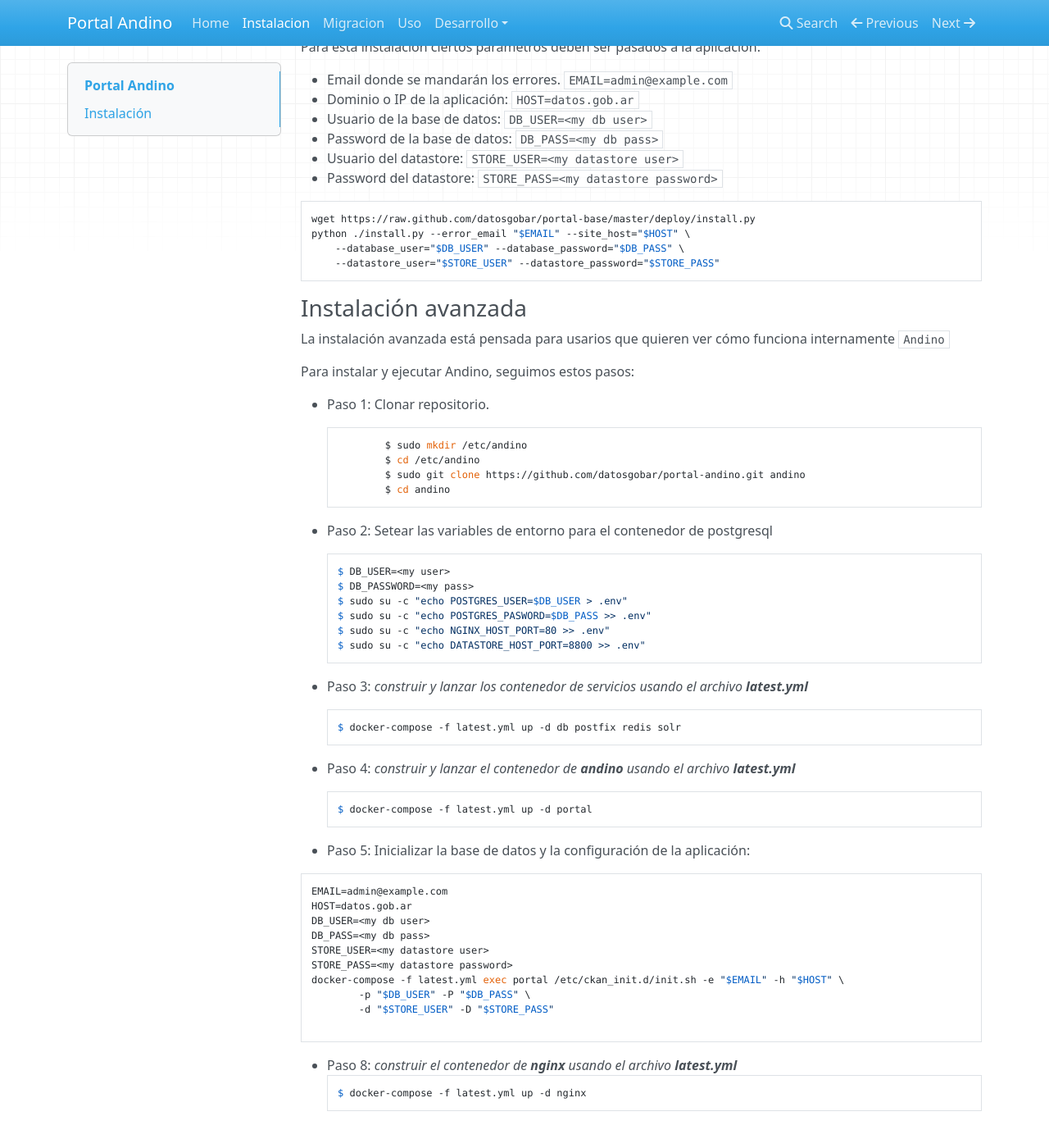
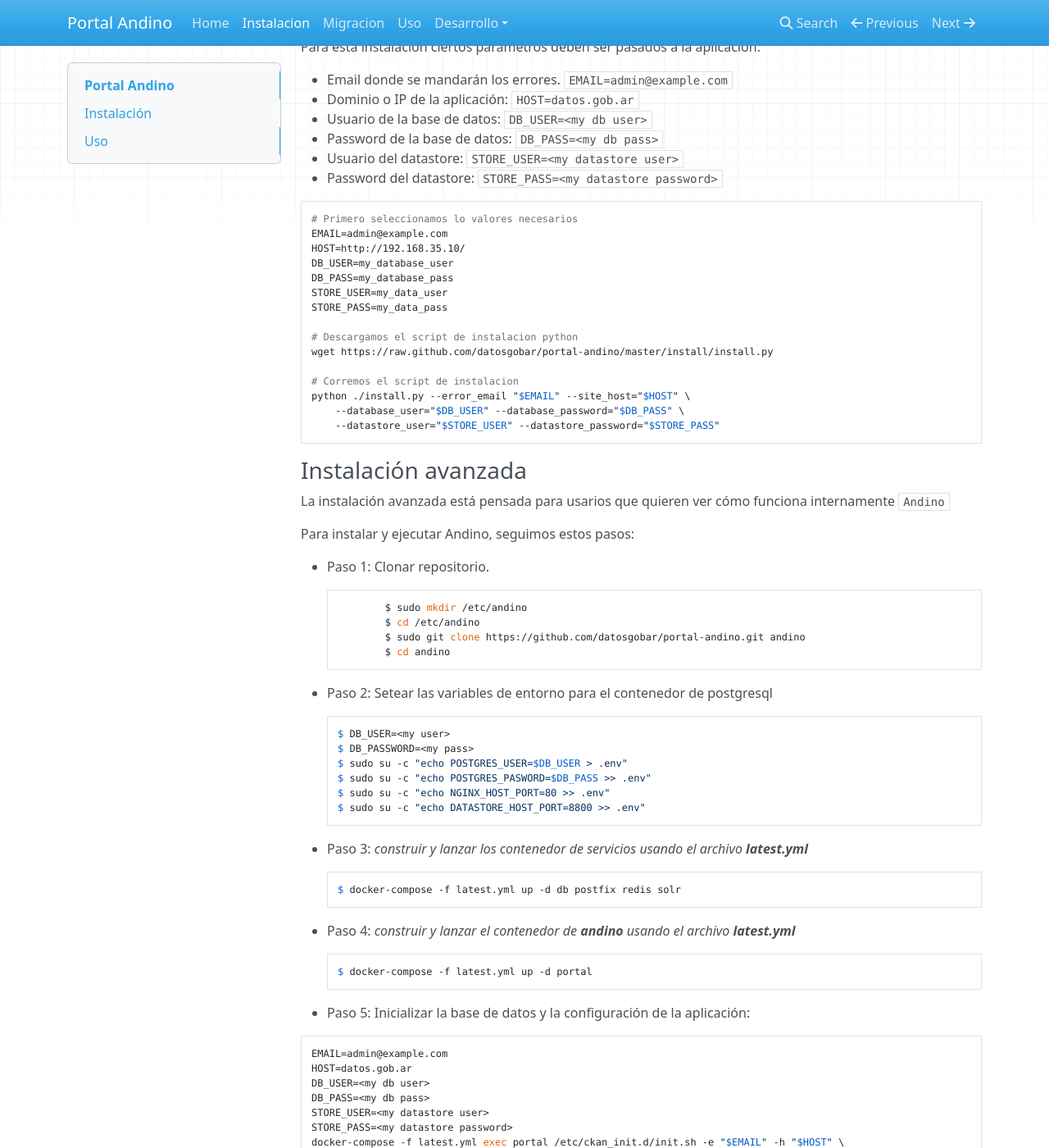
Before and after one commit to datosgobar/portal-andino, an MkDocs documentation site: the page built from docs/setup/install.md, in a window 1280 px wide and 1400 px high, scrolled down 651 px. Shown: the whole window at 82% size. Built offline with MkDocs 1.6.1, drawn with Linux system fonts in a browser that asks for light colours; nearby versions of some CDN libraries; old or Windows-style settings are respelled for this version of MkDocs; some of the changed text lies outside the part shown.

Commit message:
Actualizo la guia de instalacion

````diff
--- a/docs/setup/install.md
+++ b/docs/setup/install.md
@@ -31,7 +31,18 @@
 + Password del datastore: `STORE_PASS=<my datastore password>`
 
 ```bash
-wget https://raw.github.com/datosgobar/portal-base/master/deploy/install.py
+# Primero seleccionamos lo valores necesarios
+EMAIL=admin@example.com
+HOST=http://192.168.35.10/
+DB_USER=my_database_user
+DB_PASS=my_database_pass
+STORE_USER=my_data_user
+STORE_PASS=my_data_pass
+
+# Descargamos el script de instalacion python
+wget https://raw.github.com/datosgobar/portal-andino/master/install/install.py
+
+# Corremos el script de instalacion
 python ./install.py --error_email "$EMAIL" --site_host="$HOST" \
     --database_user="$DB_USER" --database_password="$DB_PASS" \
     --datastore_user="$STORE_USER" --datastore_password="$STORE_PASS"
@@ -87,3 +98,12 @@
 + Paso 8: _construir el contenedor de **nginx** usando el archivo **latest.yml**_
 
 		$ docker-compose -f latest.yml up -d nginx
+
+
+## Uso
+
+Despues de instalar la aplicacion *con el script de instalación*, encontraremos en el directorio `/etc/andino/` los archivo de la aplicación.
+Ademas en el mismo hay un archivo que nos permite controlar la aplicación: `andino-ctl`.
+Podemos ver los comandos de este archivo corriendo: `andino-ctl --help`.
+
+Mas información en la [guía de uso](setup/usage.md).
````
